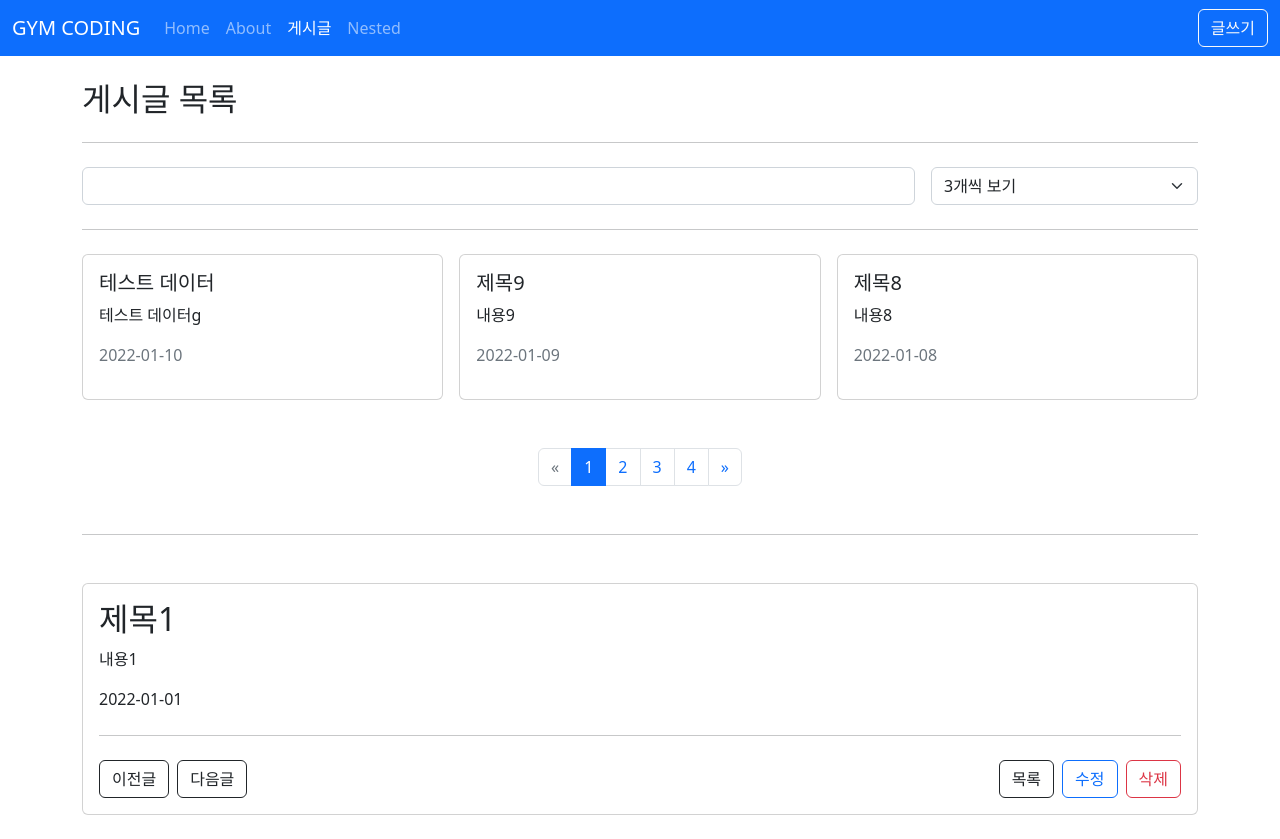
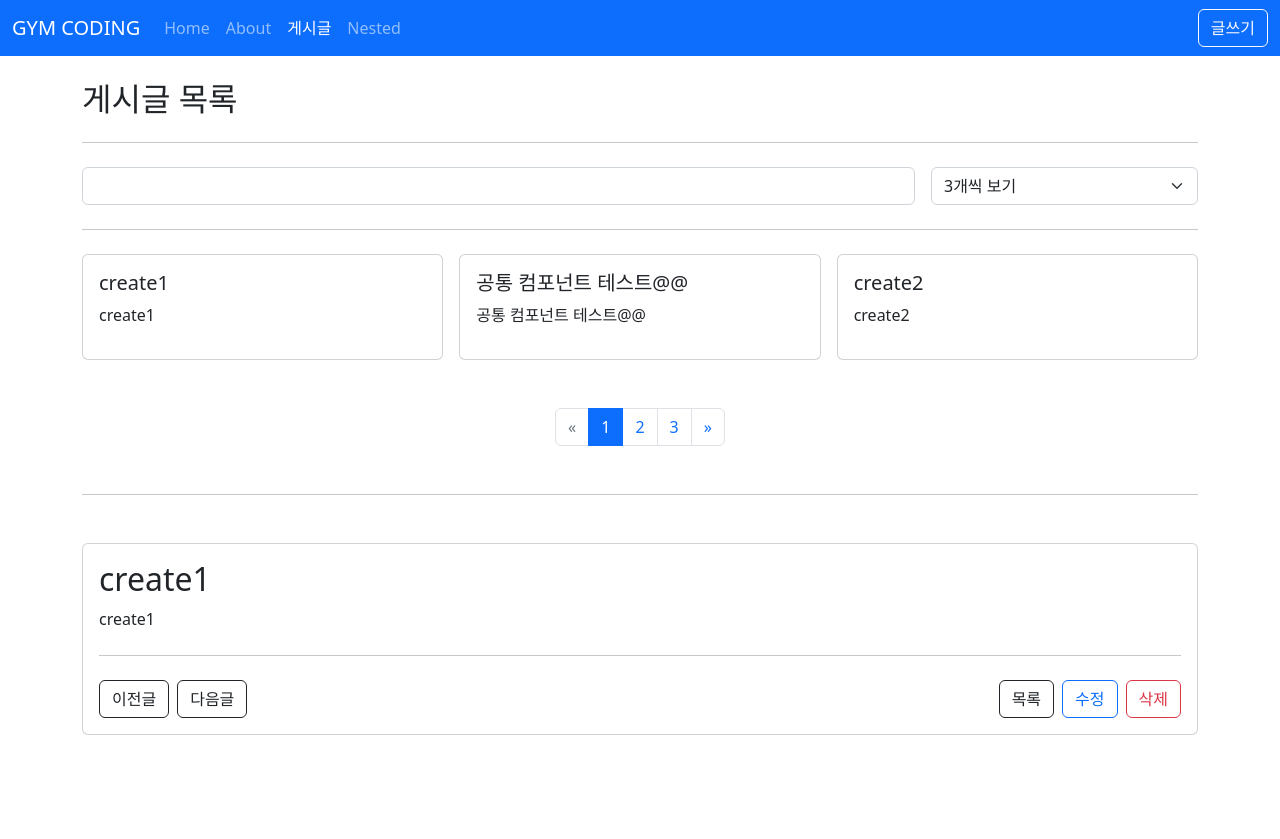
Before and after one commit to kjhqwaszx/vue3-posts, a Vue app: page /posts in a window 1280 px wide. After the commit the page ends 800 px from the top, so only its background shows below. Built offline with nearby package versions, Linux system fonts and the light colour scheme; data requests are answered from the project's data file.

Commit message:
Pagination 모듈화

```diff
--- a/db.json
+++ b/db.json
@@ -1,79 +1,52 @@
 {
   "posts": [
-    {
-      "id": 1,
-      "title": "제목1",
-      "content": "내용1",
-      "createdAt": "2022-01-01"
-    },
-    {
-      "id": 2,
-      "title": "제목2 ##",
-      "content": "내용2 ##",
-      "createdAt": "2022-01-02"
-
-    },
-    {
-      "id": 3,
-      "title": "제목3",
-      "content": "내용3",
-      "createdAt": "2022-01-03"
-    },
-    {
-      "id": 4,
-      "title": "제목4",
-      "content": "내용4",
-      "createdAt": "2022-01-04"
-    },
-    {
-      "id": 5,
-      "title": "제목5",
-      "content": "내용5",
-      "createdAt": "2022-01-05"
-    },
-    {
-      "id": 6,
-      "title": "제목6",
-      "content": "내용6",
-      "createdAt": "2022-01-06"
-    },
-    {
-      "id": 7,
-      "title": "제목7",
-      "content": "내용7",
-      "createdAt": "2022-01-07"
-    },
-    {
-      "id": 8,
-      "title": "제목8",
-      "content": "내용8",
-      "createdAt": "2022-01-08"
-    },
-    {
-      "id": 9,
-      "title": "제목9",
-      "content": "내용9",
-      "createdAt": "2022-01-09"
-    },
-    {
-      "id": 10,
-      "title": "테스트 데이터",
-      "content": "테스트 데이터g",
-      "createdAt": "2022-01-10"
-
-    },
-    {
-      "id": 11,
-      "title": "test1",
-      "content": "test",
-      "createAt": "2022-01-11"
-
-    },
     {
       "id": 12,
       "title": "create1",
       "content": "create1",
       "createAt": "2022-09-04"
+    },
+    {
+      "title": "공통 컴포넌트 테스트@@",
+      "contnet": null,
+      "content": "공통 컴포넌트 테스트@@",
+      "id": 13
+    },
+    {
+      "title": "create2",
+      "content": "create2",
+      "createAt": "2022-09-04",
+      "id": 14
+    },
+    {
+      "title": "create3",
+      "content": "create3",
+      "createAt": "2022-09-04",
+      "id": 15
+    },
+    {
+      "title": "create4",
+      "content": "create4",
+      "createAt": "2022-09-04",
+      "id": 16
+    },
+    {
+      "title": "create5",
+      "content": "create5",
+      "createAt": "2022-09-04",
+      "id": 17
+    },
+    {
+      "title": "create6",
+      "content": "create6",
+      "createAt": "2022-09-04",
+      "id": 18
+    },
+    {
+      "title": "create7",
+      "content": "create7",
+      "createAt": "2022-09-04",
+      "id": 19
     }
   ],
   "profile": {
--- a/src/api/posts.js
+++ b/src/api/posts.js
@@ -5,29 +5,22 @@ export function getPosts(params) {
 	return posts.get('/', { params })
 }
 
-// export function getPostById(id) {
-// 	return posts.get(`/${id}`)
-// }
-
 // 파라미터(id) 타입이 String일 경우 바로 사용가능
 export function getPostById(id) {
-	return posts.get(id)
+	// id값이 Number로 들어오더라도 String 값으로 처리한다.
+	return posts.get(`/${id}`)
 }
 
 export function createPost(data){
 	return posts.post('', data)
 }
 
-// export function updatePost(id, data) {
-// 	return posts.put(`/${id}`, data)
-// }
 export function updatePost(id, data) {
+	// id값이 Number로 들어오더라도 String 값으로 처리한다.
 	return posts.put(id, data)
 }
 
-// export function deletePost(id) {
-// 	return posts.delete(`/${id}`)
-// }
 export function deletePost(id) {
+	// id값이 Number로 들어오더라도 String 값으로 처리한다.
 	return posts.delete(id)
 }
--- /dev/null
+++ b/src/components/AppPagination.vue
@@ -0,0 +1,44 @@
+<template>
+  <!-- pagination -->
+  <nav class="mt-5" aria-label="Page navigation example">
+    <ul class="pagination justify-content-center">
+      <li class="page-item">
+        <a class="page-link" :class="{ disabled: isPrevPage }" href="#" aria-label="Previous"
+          @click.prevent="$emit('page', currentPage - 1)">
+          <span aria-hidden="true">&laquo;</span>
+        </a>
+      </li>
+      <li v-for="page in pageCount" :key="page" class="page-item" :class="{ active: currentPage === page }">
+        <a class="page-link" href="#" @click.prevent="$emit('page', page)"> {{ page }} </a>
+      </li>
+      <li class="page-item " :class="{ disabled: isNextPage }">
+        <a class="page-link" href="#" aria-label="Next" @click.prevent="$emit('page',currentPage + 1)">
+          <span aria-hidden="true">&raquo;</span>
+        </a>
+      </li>
+    </ul>
+  </nav>
+</template>
+
+<script setup>
+import { computed } from "@vue/runtime-core"
+
+const props = defineProps({
+  currentPage:{
+    type:Number,
+    required:true
+  },
+  pageCount:{
+    type:Number,
+    required:true
+  }
+})
+
+defineEmits(['page'])
+const isPrevPage = computed(() => (props.currentPage <= 1 ? true: false))
+const isNextPage = computed(() => (props.currentPage == props.pageCount ? true : false))
+</script>
+
+<style lang="scss" scoped>
+
+</style>
--- a/src/views/posts/PostDetailView.vue
+++ b/src/views/posts/PostDetailView.vue
@@ -34,7 +34,7 @@ import { reactive } from 'vue';
 
 const props = defineProps({
 	id: {
-		type: String,
+		type: [String, Number]
 	},
 });
 const router = useRouter();
--- a/src/views/posts/PostListView.vue
+++ b/src/views/posts/PostListView.vue
@@ -23,29 +23,14 @@
 				</PostItem>
 			</div>
 		</div>
-		<!-- pagination -->
-		<nav class="mt-5" aria-label="Page navigation example">
-			<ul class="pagination justify-content-center">
-				<li class="page-item">
-					<a class="page-link" :class="{disabled: params._page <= 1}" href="#" aria-label="Previous"
-						@click.prevent="--params._page">
-						<span aria-hidden="true">&laquo;</span>
-					</a>
-				</li>
-				<li v-for="page in pageCount" :key="page" class="page-item" :class="{active: params._page === page}">
-					<a class="page-link" href="#" @click.prevent="params._page=page"> {{page}} </a>
-				</li>
-				<li class="page-item " :class="{disabled: params._page == pageCount}">
-					<a class="page-link" href="#" aria-label="Next" @click.prevent="++params._page">
-						<span aria-hidden="true">&raquo;</span>
-					</a>
-				</li>
-			</ul>
-		</nav>
-		<hr class="my-5" />
-		<AppCard>
-			<PostDetailView id="1"> </PostDetailView>
-		</AppCard>
+		<AppPagination :current-page="params._page" :page-count="pageCount" @page="uptPage"></AppPagination>
+
+		<template v-if="posts && posts.length >0">
+			<hr class="my-5" />
+			<AppCard>
+				<PostDetailView :id="posts[0].id"> </PostDetailView>
+			</AppCard>
+		</template>
 	</div>
 </template>
 
@@ -53,6 +38,7 @@
 import PostItem from '@/components/posts/PostItem.vue';
 import PostDetailView from '@/views/posts/PostDetailView.vue';
 import AppCard from '@/components/AppCard.vue';
+import AppPagination from '@/components/AppPagination.vue';
 
 import { computed, ref, watchEffect } from 'vue';
 import { getPosts } from '@/api/posts';
@@ -89,7 +75,6 @@ const fetchPosts = async () => {
 	// ).catch(error =>{
 	// 	console.log(error)
 	// });
-
 };
 // paging 처리 및 filter, limit변경 감지를 위해 watchEffect 적용
 // 콜백함수인 fetchPosts에서 사용하는 값이 변경되면 fetchPosts를 호출한다.
@@ -109,6 +94,12 @@ const goPage = id =>
 		},
 	});
 
+const uptPage = (page) =>{
+
+	params.value._page = page
+	console.log('## clicked', params.value._page)
+}
+
 
 </script>
 
```
